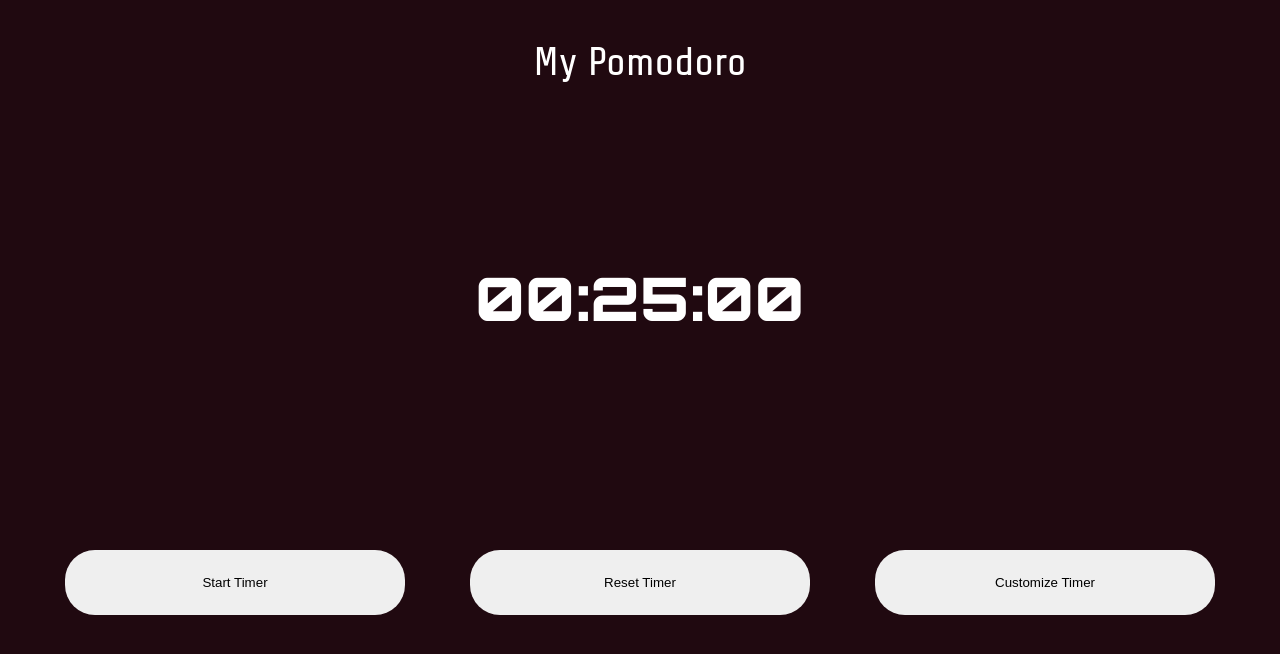
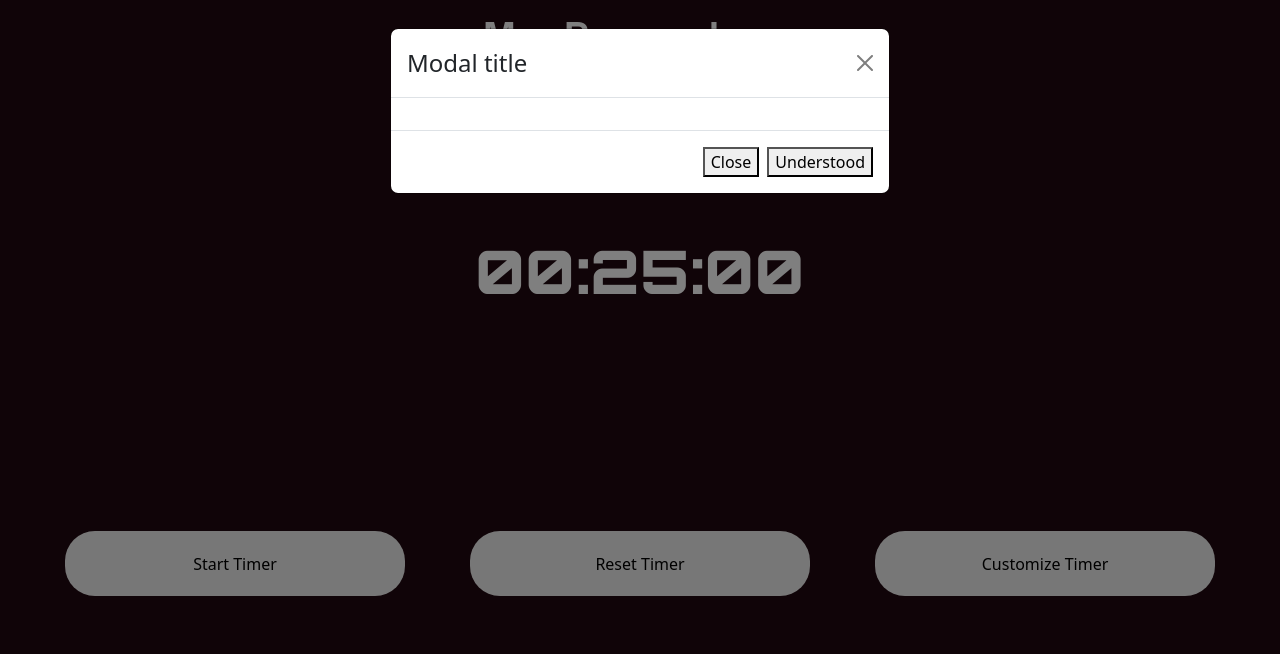
Before and after one commit to MWBradshaw/pomodoro-timer-app, a React (Create React App) app: page / in a window 1280 px wide. Both pictures are taken after a click on the button "Customize Timer". Shown: the top 654 px of the page. Built offline with nearby package versions, Linux system fonts and the light colour scheme.

Commit message:
Thsi commit will add a Modal componeent to the application

```diff
--- a/package.json
+++ b/package.json
@@ -6,8 +6,10 @@
     "@testing-library/jest-dom": "^5.16.4",
     "@testing-library/react": "^13.3.0",
     "@testing-library/user-event": "^13.5.0",
+    "bootstrap": "^5.2.0",
     "jest": "^28.1.3",
     "react": "^18.2.0",
+    "react-bootstrap": "^2.5.0",
     "react-dom": "^18.2.0",
     "react-scripts": "^5.0.1",
     "styled-components": "^5.3.5",
--- a/src/components/Timer/Timer.tsx
+++ b/src/components/Timer/Timer.tsx
@@ -1,10 +1,12 @@
 import { useEffect, useState } from 'react';
 import styled from 'styled-components';
+import Modal from 'react-bootstrap/Modal';
+import "bootstrap/dist/css/bootstrap.min.css";
 
 const HeaderText = styled.p`
     font-family: Share Tech, sans serif;
     font-weight: 400px;
-    font-size: 40px;
+    font-size: 60px;
     color: white;
     text-align: center;
     margin: 46 0px;
@@ -40,8 +42,27 @@ const TimerButton = styled.button`
     margin-bottom: 30px;
 `
 
+const TimerModal = styled(Modal)`
+
+`;
+
+const ModalButton = styled.button`
+
+`;
+
+const ModalBody = styled(Modal.Body)`
+    display: flex;
+    align-items: center;
+    justify-content: center;
+`;
+
+
 const Timer = () => {
     const [timer, setTimer] = useState('00:25:00');
+    const [timerValue, changeTimerValue] = useState('00:25:00');
+    const [show, setShow] = useState(false);
+    const handleClose = () => setShow(false);
+    const handleShow = () => setShow(true);
 
     useEffect(() => {
         document.body.style.background = "#200910";
@@ -61,8 +82,28 @@ const Timer = () => {
         <TimerButtonBody>
             <TimerButton>Start Timer</TimerButton>
             <TimerButton>Reset Timer</TimerButton>
-            <TimerButton>Customize Timer</TimerButton>
+            <TimerButton onClick={() => handleShow()}>Customize Timer</TimerButton>
         </TimerButtonBody>
+
+        <TimerModal
+        show={show}
+        onHide={handleClose}
+        backdrop="static"
+        keyboard={false}
+      >
+        <Modal.Header closeButton>
+          <Modal.Title>Modal title</Modal.Title>
+        </Modal.Header>
+        <Modal.Body>
+
+        </Modal.Body>
+        <Modal.Footer>
+          <ModalButton onClick={handleClose}>
+            Close
+          </ModalButton>
+          <ModalButton>Understood</ModalButton>
+        </Modal.Footer>
+      </TimerModal>
         </>
     );
 }
```
Also changed, not shown: 1 other file (tests, documents, lock files or other folders).
